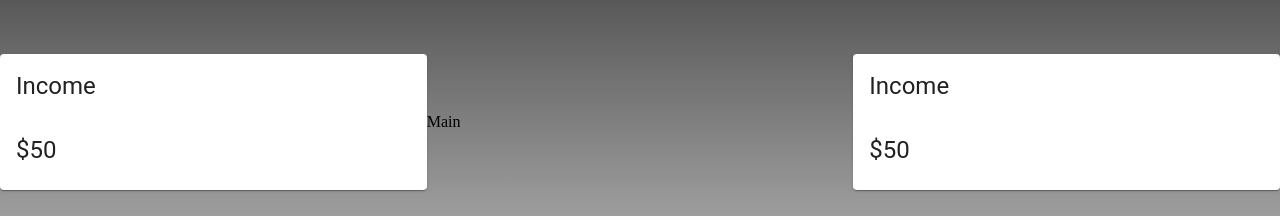
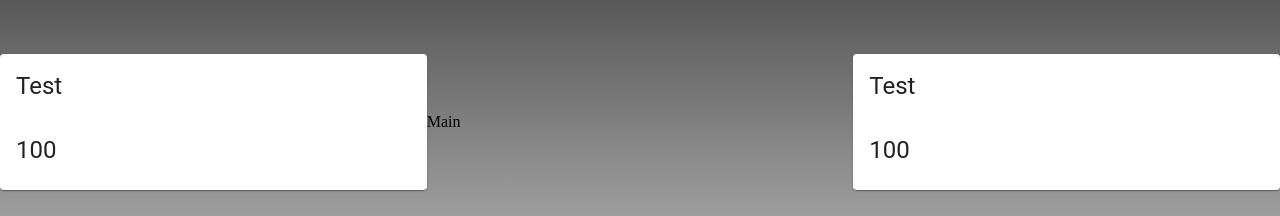
Before and after one commit to davdli/Forza, a React (Create React App) app: page / in a window 1280 px wide. Shown: the part 278-494 px from the top of the page. Built offline with nearby package versions, Linux system fonts and the light colour scheme.

Commit message:
Adds Cards

```diff
--- a/src/components/Details/Details.jsx
+++ b/src/components/Details/Details.jsx
@@ -7,9 +7,9 @@ const Details = () => {
   const classes = useStyles();
   return (
     <Card className={classes.income}>
-      <CardHeader title="Income" />
+      <CardHeader title="Test" />
       <CardContent>
-        <Typography variant="h5">$50</Typography>
+        <Typography variant="h5">100</Typography>
         {/* <Doughnut data="Data" /> */}
       </CardContent>
     </Card>
```
